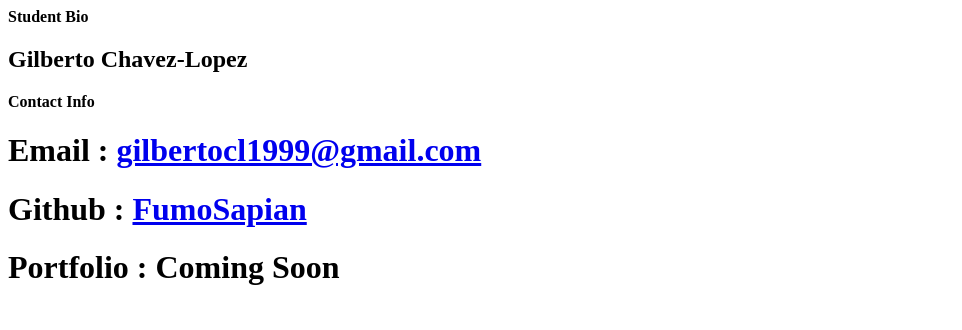
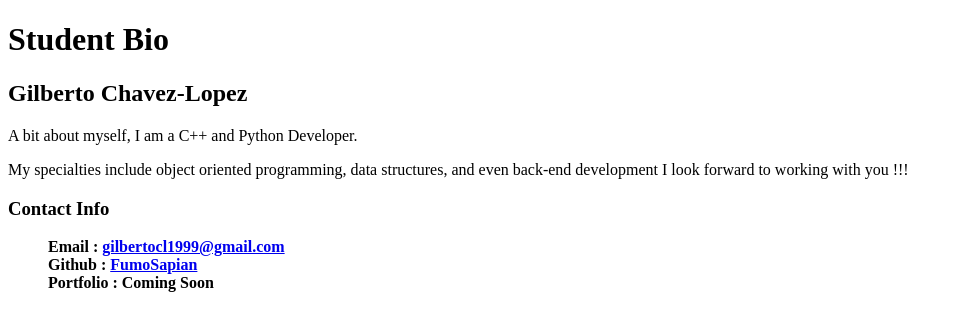
Before and after one commit to FumoSapian/Gilberto-Bio, a plain HTML site: page index.html in a window 1280 px wide. Shown: the whole page, without its empty margins (0-962 px from the left). Drawn offline with Linux system fonts and the light colour scheme.

Commit message:
Add files via upload

```diff
--- a/index.html
+++ b/index.html
@@ -2,11 +2,15 @@
 <html>
 <body>
 
-<b>Student Bio</b>
+<h1><b>Student Bio</b></h1>
 <h2>Gilberto Chavez-Lopez</h2>
-<b>Contact Info</b>
-<h1>    Email : <a href="gilbertocl1999@gmail.com">gilbertocl1999@gmail.com</a></h1>
-<h1>    Github : <a href="https://github.com/FumoSapian">FumoSapian</a></h1>
-<h1>    Portfolio : Coming Soon</h1>
+<p>A bit about myself, I am a C++ and Python Developer. </p>
+<p>My specialties include object oriented programming, data structures, and even back-end development I look forward to working with you !!!</p>
+<h3><b>Contact Info</b></h3>
+<ul>
+    <b>Email : <a href="gilbertocl1999@gmail.com">gilbertocl1999@gmail.com<br></a></b>
+    <b>Github : <a href="https://github.com/FumoSapian">FumoSapian<br></a></b>
+    <b>Portfolio : Coming Soon</b>
+</ul>
 </body>
 </html>
```
